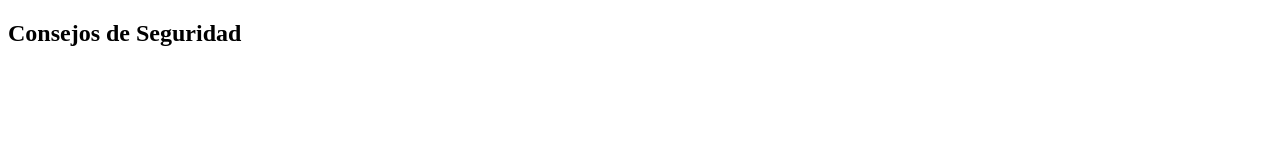
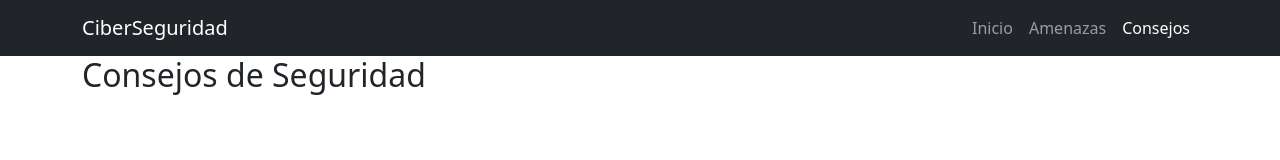
Before and after one commit to psotose/cibersecurity, a plain HTML site: page advices.html in a window 1280 px wide. Drawn offline with nearby package versions, Linux system fonts and the light colour scheme.

Commit message:
add navigation btw pages

```diff
--- a/advices.html
+++ b/advices.html
@@ -4,8 +4,21 @@
     <meta charset="UTF-8">
     <meta name="viewport" content="width=device-width, initial-scale=1.0">
     <title>Consejos</title>
+    <link href="https://cdn.jsdelivr.net/npm/bootstrap@5.3.7/dist/css/bootstrap.min.css" rel="stylesheet" integrity="sha384-LN+7fdVzj6u52u30Kp6M/trliBMCMKTyK833zpbD+pXdCLuTusPj697FH4R/5mcr" crossorigin="anonymous">
 </head>
 <body>
+    <nav class="navbar navbar-expand-lg navbar-dark bg-dark">
+        <div class="container">
+            <a class="navbar-brand" href="#">CiberSeguridad</a>
+            <div class="collapse navbar-collapse">
+                <ul class="navbar-nav ms-auto">
+                    <li class="nav-item"><a class="nav-link" href="index.html">Inicio</a></li>
+                    <li class="nav-item"><a class="nav-link" href="treaths.html">Amenazas</a></li>
+                    <li class="nav-item"><a class="nav-link active" href="advices.html">Consejos</a></li>
+                </ul>
+            </div>
+        </div>
+    </nav>
     <div class="container">
         <h2>Consejos de Seguridad</h2>
     </div>
```
Also changed, not shown: index.html (+1 -1 lines), treaths.html (+13 -0 lines).
